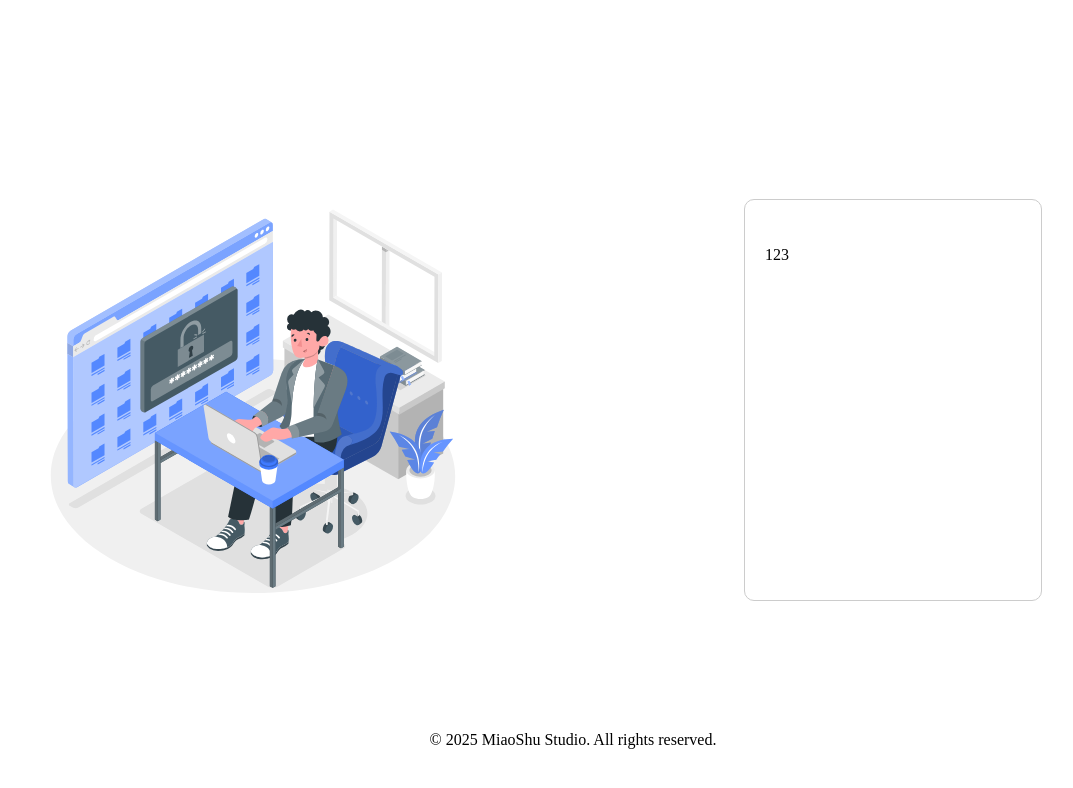
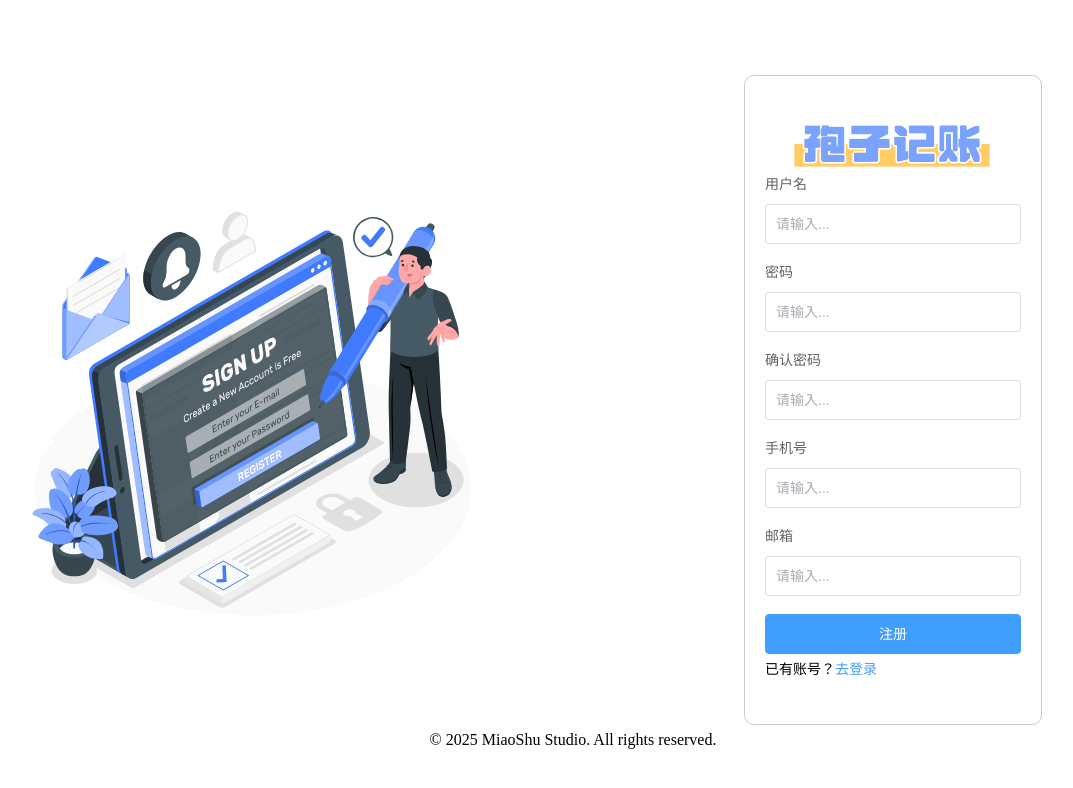
Before and after one commit to MiaoShuYo/SporeAccountingWeb, a Vue app: page / in a window 1280 px wide. Both pictures are taken after a click on the link "注册". Shown: the top 788 px of the page, without its empty margins (67-1140 px from the left). Built offline with nearby package versions, Linux system fonts and the light colour scheme.

Commit message:
修正央视

```diff
--- a/src/components/login/Register.vue
+++ b/src/components/login/Register.vue
@@ -1,10 +1,49 @@
 <script setup lang="ts">
-
+import {ref,defineEmits} from "vue";
+const emit = defineEmits(['switch']);
+const loginData = ref({
+  username: '',
+  password: '',
+  rePassword: ''
+});
+const register = () => {
+  console.log('Login');
+}
+const toLogin = () => {
+  emit('switch');
+}
 </script>
-
 <template>
   <div style="padding-top:10% ">
-123
+    <div style="text-align: center">
+      <img src="../../assets/logo.png" style="width:200px;height: 49px; max-height: 100%;" alt="Login Image">
+    </div>
+    <el-form :model="loginData" label-position="top">
+      <el-form-item label="用户名" >
+        <el-input style="height:40px;line-height: 40px " v-model="loginData.username"
+                  placeholder="请输入..."></el-input>
+      </el-form-item>
+      <el-form-item label="密码">
+        <el-input style="height:40px;line-height: 40px " v-model="loginData.password" type="password"
+                  placeholder="请输入..."></el-input>
+      </el-form-item>
+      <el-form-item label="确认密码">
+        <el-input style="height:40px;line-height: 40px " v-model="loginData.rePassword" type="password"
+                  placeholder="请输入..."></el-input>
+      </el-form-item>
+      <el-form-item label="手机号">
+        <el-input style="height:40px;line-height: 40px " v-model="loginData.rePassword" type="password"
+                  placeholder="请输入..."></el-input>
+      </el-form-item>
+      <el-form-item label="邮箱">
+        <el-input style="height:40px;line-height: 40px " v-model="loginData.rePassword" type="text"
+                  placeholder="请输入..."></el-input>
+      </el-form-item>
+      <el-form-item>
+        <el-button type="primary" style="width: 100%;height:40px;line-height: 40px " @click="register">注册</el-button>
+        <label>已有账号？</label><el-link :underline="false" type="primary"  v-on:click="toLogin">去登录</el-link>
+      </el-form-item>
+    </el-form>
   </div>
 </template>
 
--- a/src/pages/Login.vue
+++ b/src/pages/Login.vue
@@ -1,20 +1,23 @@
 <script setup lang="ts">
 import Login from '../components/login/Login.vue'
 import Register from '../components/login/Register.vue'
-import {type Component, ref} from 'vue'
-const currentComponent:Component = ref(Login)
+import {computed, ref} from 'vue'
+const isComponentAVisible = ref(true)
 
 
 const toggleComponent = () => {
-  currentComponent.value = currentComponent.value !==Login ? Register : Login;
+  isComponentAVisible.value=!isComponentAVisible.value
 }
+const currentComponent = computed(() => isComponentAVisible.value ? Login : Register)
 
 </script>
 
 <template>
   <div class="container">
     <div class="image-section">
-      <img src="../assets/login.svg" class="image" alt="Login Image">
+      <img src="../assets/login.svg" v-if="currentComponent==Login" class="image" alt="Login Image">
+      <img src="../assets/register.svg" v-else-if="currentComponent==Register" class="image" alt="Register Image">
+      <img src="../assets/findPassword.svg" v-else class="image" alt="FindPassword Image">
     </div>
     <div class="section">
       <div class="border">
```
Also changed, not shown: src/assets/findPassword.svg (added), src/assets/register.svg (added).
